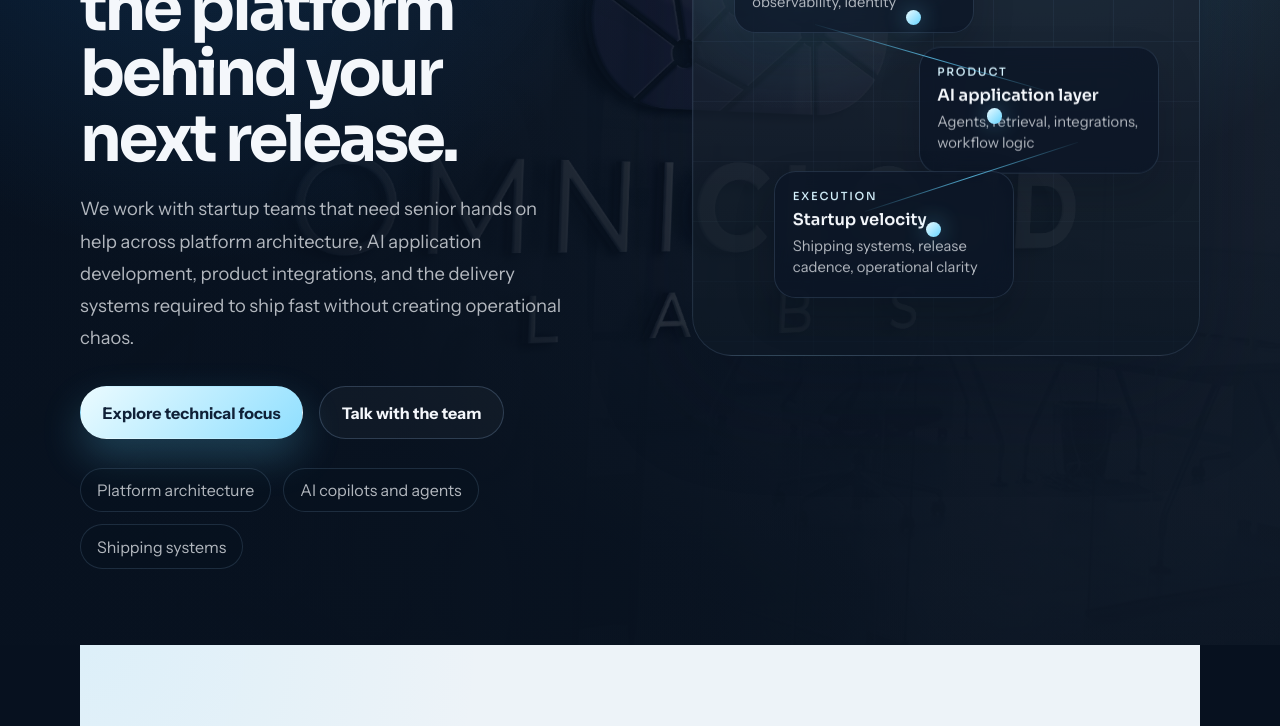
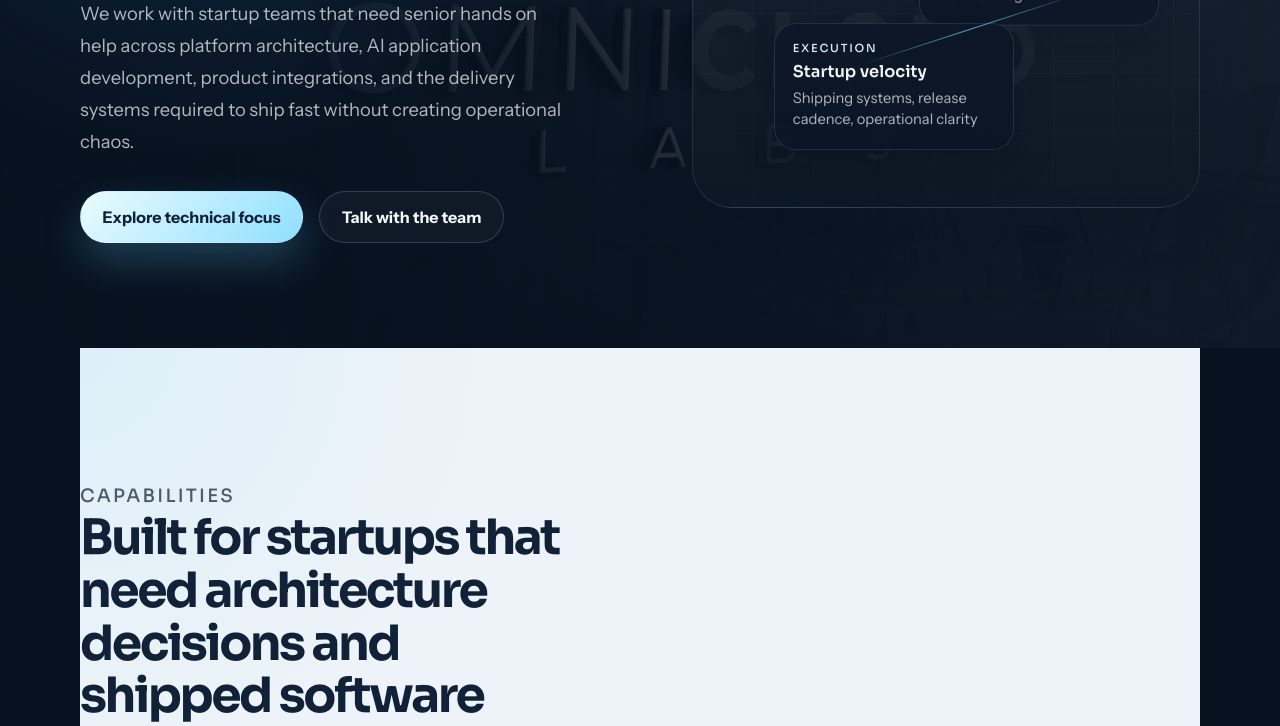
Before and after one commit to coleca/omnicloudlabs.com, a website built with Vite: page index.html in a window 1280 px wide. Shown: the part 495-1221 px from the top of the page. Built offline with nearby package versions, Linux system fonts and the light colour scheme.

Commit message:
Simplify hero content and remove decorative pills

```diff
--- a/index.html
+++ b/index.html
@@ -57,7 +57,7 @@
           <div class="hero-copy reveal is-visible">
             <p class="eyebrow">Technical partner for cloud and AI startups</p>
             <p class="brand-line">OmniCloud Labs</p>
-            <h1>Build cloud-native products, AI workflows, and the platform behind your next release.</h1>
+            <h1>Build cloud-native products and AI workflows.</h1>
             <p class="lede">
               We work with startup teams that need senior hands on help across platform
               architecture, AI application development, product integrations, and the delivery
@@ -67,11 +67,6 @@
               <a class="button button-primary" href="#capabilities">Explore technical focus</a>
               <a class="button button-secondary" href="#contact">Talk with the team</a>
             </div>
-            <ul class="hero-list" aria-label="Core services">
-              <li>Platform architecture</li>
-              <li>AI copilots and agents</li>
-              <li>Shipping systems</li>
-            </ul>
           </div>
 
           <div class="hero-visual reveal">
@@ -92,9 +87,6 @@
                 <strong>Startup velocity</strong>
                 <span>Shipping systems, release cadence, operational clarity</span>
               </div>
-              <span class="signal-node node-a"></span>
-              <span class="signal-node node-b"></span>
-              <span class="signal-node node-c"></span>
               <span class="signal-beam beam-a"></span>
               <span class="signal-beam beam-b"></span>
             </div>
@@ -203,11 +195,6 @@
             </a>
             <a class="button button-secondary" href="#top">Back to top</a>
           </div>
-          <ul class="launch-list" aria-label="Launch checklist">
-            <li>Platform architecture and cloud delivery</li>
-            <li>AI products, copilots, and workflow tooling</li>
-            <li>Startup execution support from design to release</li>
-          </ul>
         </div>
       </section>
     </main>
--- a/src/styles.css
+++ b/src/styles.css
@@ -290,25 +290,6 @@ button {
   border-color: rgba(170, 211, 255, 0.34);
 }
 
-.hero-list,
-.launch-list {
-  display: flex;
-  flex-wrap: wrap;
-  gap: 0.75rem;
-  padding: 0;
-  margin: 0;
-  list-style: none;
-}
-
-.hero-list li,
-.launch-list li {
-  padding: 0.7rem 1rem;
-  border: 1px solid rgba(165, 210, 255, 0.14);
-  border-radius: 999px;
-  background: rgba(7, 18, 31, 0.34);
-  color: var(--text-muted);
-}
-
 .hero-visual {
   position: relative;
   min-height: 31rem;
@@ -390,32 +371,8 @@ button {
   animation-delay: 1.4s;
 }
 
-.signal-node,
 .signal-beam {
   position: absolute;
-}
-
-.signal-node {
-  width: 0.95rem;
-  height: 0.95rem;
-  border-radius: 999px;
-  background: linear-gradient(135deg, #ebfbff 0%, var(--accent) 100%);
-  box-shadow: 0 0 22px rgba(101, 212, 255, 0.45);
-}
-
-.node-a {
-  top: 30%;
-  left: 42%;
-}
-
-.node-b {
-  top: 50%;
-  left: 58%;
-}
-
-.node-c {
-  bottom: 24%;
-  left: 46%;
 }
 
 .signal-beam {
@@ -571,10 +528,6 @@ button {
 .contact-shell p {
   max-width: 42rem;
   color: var(--text-muted);
-}
-
-.launch-list {
-  margin-top: 1rem;
 }
 
 .site-footer {
```
